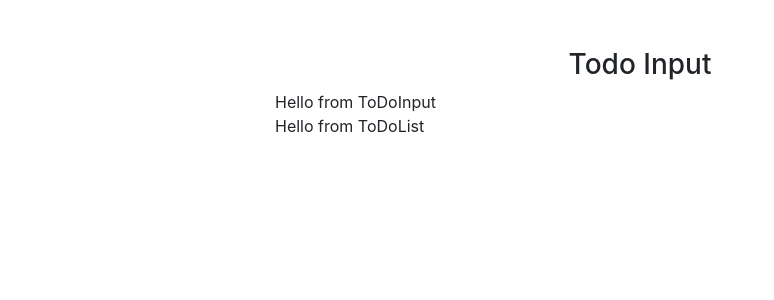
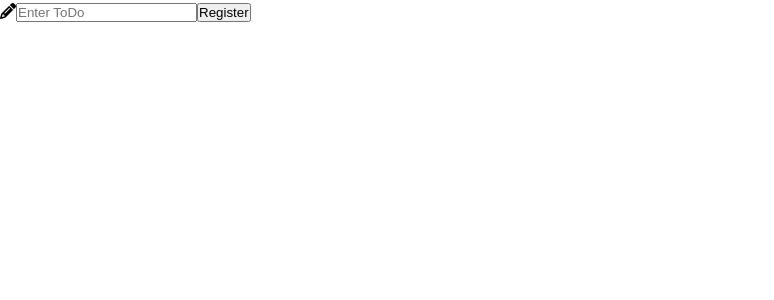
Before and after one commit to yumcoding/first-react-to-do, a React (Create React App) app: page / in a window 1280 px wide. Shown: the top 300 px of the page, without its empty margins (0-774 px from the left). Built offline with nearby package versions, Linux system fonts and the light colour scheme.

Commit message:
update TodoInput

```diff
--- a/src/App.js
+++ b/src/App.js
@@ -1,60 +1,45 @@
 import React, { Component } from "react";
 import { v4 as uuidv4 } from "uuid";
-import "bootstrap/dist/css/bootstrap.min.css";
-import ToDoInput from "./components/ToDoInput";
-import ToDoList from "./components/ToDoList";
+import TodoInput from "./components/TodoInput";
+import TodoList from "./components/TodoList";
 
 class App extends Component {
   state = {
-    items: [
-      { id: 1, title: "wake up" },
-      { id: 2, title: "make breakfast" },
-    ],
+    items: [],
     id: uuidv4(),
     item: "",
     editItem: false,
   };
 
   handleChange = (e) => {
-    console.log("handle change");
+    this.setState({ item: e.target.value });
   };
 
   handleSubmit = (e) => {
-    console.log("handle submit");
-  };
-
-  clearList = () => {
-    console.log("clear list");
-  };
-
-  handleDelete = (id) => {
-    console.log(`handle delete ${id}`);
-  };
-
-  handleEdit = (id) => {
-    console.log(`handle edit ${id}`);
+    e.preventDefault();
+    const { id, item, items } = this.state;
+    const newTodo = {
+      id,
+      title: item,
+    };
+    const updatedItems = [...items, newTodo];
+    this.setState({
+      items: updatedItems,
+      id: uuidv4(),
+      item: "",
+      editItem: false,
+    });
   };
 
   render() {
+    const { item } = this.state;
     return (
-      <div className="container">
-        <div className="row">
-          <div className="col-10 mx-auto col-md-8 mt-5">
-            <h3 className="text-capitalize text-center">todo input</h3>
-            <ToDoInput
-              item={this.state.item}
-              handleChange={this.handleChange}
-              handleSubmit={this.handleSubmit}
-              editItem={this.state.editItem}
-            />
-            <ToDoList
-              items={this.state.items}
-              clearList={this.clearList}
-              handleDelete={this.handleDelete}
-              handleEdit={this.handleEdit}
-            />
-          </div>
-        </div>
+      <div>
+        <TodoInput
+          item={item}
+          handleChange={this.handleChange}
+          handleSubmit={this.handleSubmit}
+        />
       </div>
     );
   }
--- a/src/components/ToDoInput.js
+++ b/src/components/ToDoInput.js
@@ -1,9 +1,23 @@
 import React, { Component } from "react";
 
-class ToDoInput extends Component {
+class TodoInput extends Component {
   render() {
-    return <div>Hello from ToDoInput</div>;
+    const { item, handleChange, handleSubmit } = this.props;
+    return (
+      <form onSubmit={handleSubmit}>
+        <span>
+          <i className="fas fa-pencil-alt"></i>
+        </span>
+        <input
+          type="text"
+          placeholder="Enter ToDo"
+          value={item}
+          onChange={handleChange}
+        />
+        <button type="submit">Register</button>
+      </form>
+    );
   }
 }
 
-export default ToDoInput;
+export default TodoInput;
```
